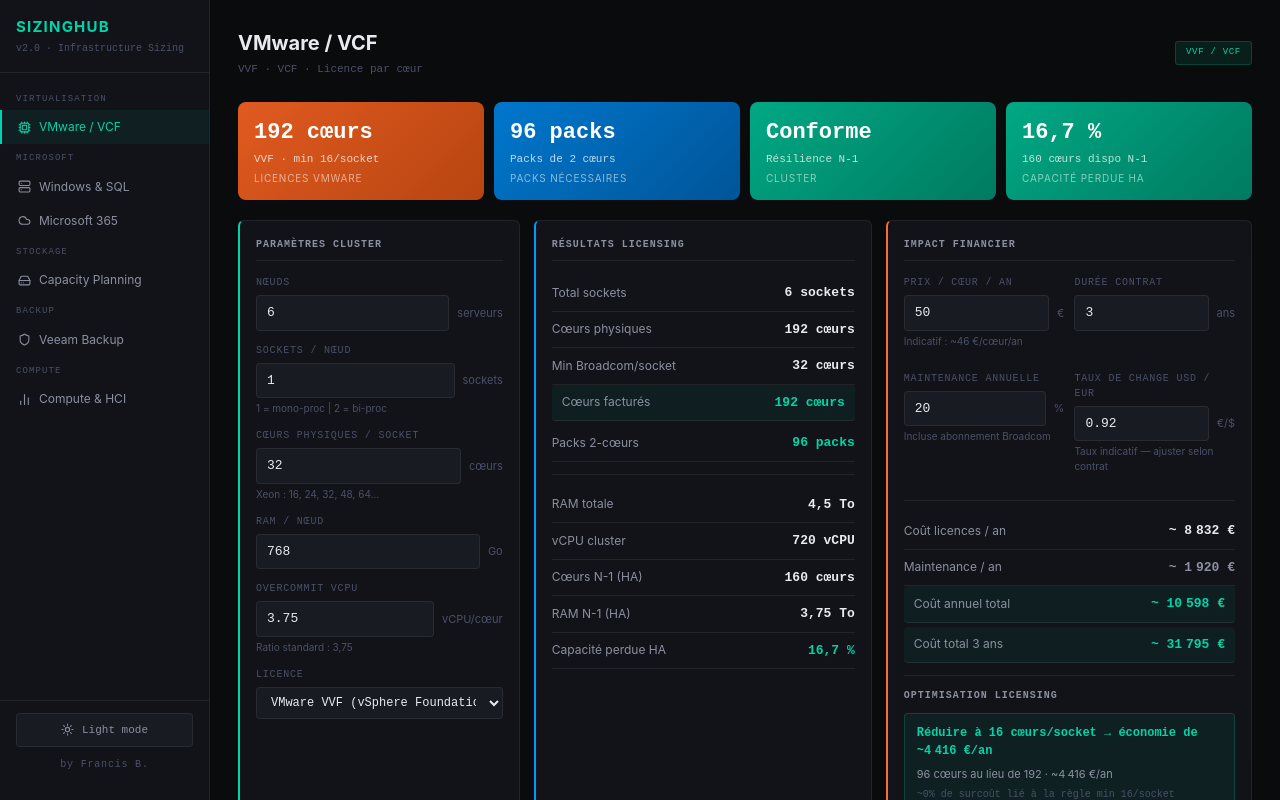
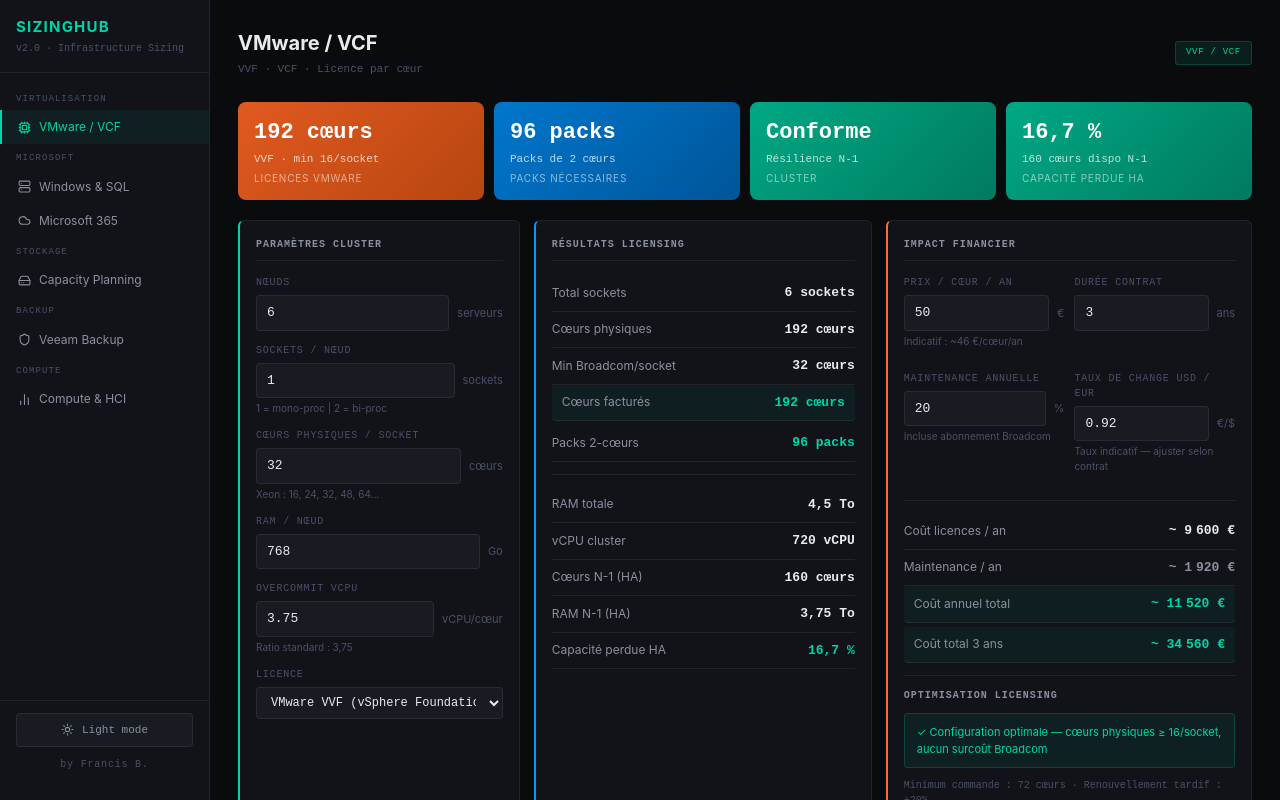
Before and after one commit to darknrall89/SizingHUB, a React (Vite) app: page / in a window 1280 px wide. Shown: the top 800 px of the page. Built offline with nearby package versions, Linux system fonts and the light colour scheme.

Commit message:
fix: VMware optimisation licensing - affichage pertinent selon surcoût réel

```diff
--- a/src/SizingHub.jsx
+++ b/src/SizingHub.jsx
@@ -166,20 +166,21 @@
     const surcharge       = totalBilled>totalPhys;
     const surPct          = totalPhys>0?Math.round(((totalBilled-totalPhys)/totalPhys)*100):0;
     const annualCost      = totalBilled*pricePerCore;
-    const annualCostEur   = Math.round(annualCost*fxRate);
+    const annualCostEur   = annualCost;
     const maintenanceCost = annualCost*(maintenancePct/100);
     const totalAnnual     = annualCost+maintenanceCost;
-    const totalAnnualEur  = Math.round(totalAnnual*fxRate);
-    const totalProjectEur = Math.round(totalAnnual*yearsTotal*fxRate);
     const totalProject    = totalAnnual*yearsTotal;
+    const totalAnnualEur  = totalAnnual;
+    const totalProjectEur = totalProject;
     const optBilled       = totalSockets*16;
     const optAnnual       = optBilled*pricePerCore;
     const savingsVsOpt    = annualCost-optAnnual;
-    const showOpt         = cores>16;
+    const showOpt         = cores < 16; // Surcoût réel seulement si CPU < 16 cœurs/socket
     return {
       totalSockets,totalPhys,billedPerSocket,totalBilled,totalRamTo,
       vcpuTotal,haRam,haCores,haVcpu,haPct,packs,surcharge,surPct,
       annualCost,annualCostEur,maintenanceCost,totalAnnual,totalProject,totalAnnualEur,totalProjectEur,
+      annualCostEur,totalAnnualEur,totalProjectEur,
       optBilled,optAnnual,savingsVsOpt,showOpt,
     };
   },[nodes,sockets,cores,ram,overcommit,pricePerCore,maintenancePct,yearsTotal,fxRate]);
@@ -306,18 +307,20 @@
           <hr style={s.divider}/>
           <div style={{fontSize:10,fontWeight:600,color:th.t2,textTransform:"uppercase",letterSpacing:"0.1em",marginBottom:10,fontFamily:"monospace"}}>Optimisation licensing</div>
           {r.showOpt?(
-            <div style={{background:"rgba(0,212,170,0.07)",border:"1px solid rgba(0,212,170,0.2)",borderRadius:4,padding:"10px 12px"}}>
-              <div style={{fontSize:12,color:th.accent,fontFamily:"monospace",fontWeight:600,marginBottom:6}}>
-                Réduire à 16 cœurs/socket → économie de ~{fmt(Math.round(r.savingsVsOpt*fxRate))} €/an
-              </div>
-              <div style={{fontSize:11,color:th.t2,marginBottom:4}}>
-                {fmt(r.optBilled)} cœurs au lieu de {fmt(r.totalBilled)} · ~{fmt(Math.round(r.optAnnual*fxRate))} €/an
-              </div>
-              <div style={{fontSize:10,color:th.t3,fontFamily:"monospace"}}>~{r.surPct}% de surcoût lié à la règle min 16/socket</div>
+            <div style={{background:"rgba(255,181,71,0.08)",border:"1px solid rgba(255,181,71,0.25)",borderRadius:4,padding:"10px 12px"}}>
+              <div style={{fontSize:12,color:"#ffb347",fontFamily:"monospace",fontWeight:600,marginBottom:6}}>
+                ⚠ CPUs à {cores} cœurs/socket — Broadcom facture 16 minimum
+              </div>
+              <div style={{fontSize:11,color:th.t2,marginBottom:6}}>
+                Vous payez {fmt(r.totalBilled)} cœurs pour {fmt(r.totalPhys)} cœurs physiques réels ({r.surPct}% de surcoût).
+              </div>
+              <div style={{padding:"6px 10px",background:th.bg2,borderRadius:3,fontSize:11,color:th.t1,fontFamily:"monospace"}}>
+                💡 Conseil : choisir des CPUs à 16 cœurs/socket vous donnerait plus de puissance au même prix Broadcom.
+              </div>
             </div>
           ):(
             <div style={{background:"rgba(0,212,170,0.07)",border:"1px solid rgba(0,212,170,0.2)",borderRadius:4,padding:"10px 12px",fontSize:11,color:th.accent}}>
-              ✓ Configuration optimale — aucun surcoût min 16/socket
+              ✓ Configuration optimale — cœurs physiques ≥ 16/socket, aucun surcoût Broadcom
             </div>
           )}
           <div style={{marginTop:10,fontSize:10,color:th.t3,fontFamily:"monospace"}}>
@@ -929,6 +932,25 @@
           })}
 
           <button onClick={addChassis} style={{...s.btn(th.accent),width:"100%",marginBottom:14}}>+ Ajouter un châssis</button>
+
+          {/* Paramètres globaux */}
+          <div style={s.card(th.accent2)}>
+            <div style={s.secTitle}>Paramètres globaux du pool</div>
+            <div style={{display:"grid",gridTemplateColumns:isMobile?"1fr":"1fr 1fr",gap:14}}>
+              <div>
+                <label style={s.label}>Ratio déduplication / compression</label>
+                <select value={String(dedup)} onChange={e=>setDedup(Number(e.target.value))} style={s.select}>
+                  {[["1","1:1 — aucune"],["1.5","1.5:1 — légère"],["2","2:1 — standard"],["3","3:1 — agressive"],["4","4:1 — maximale"],["5","5:1 — extrême"]].map(([v,l])=>
+                    <option key={v} value={v}>{l}</option>)}
+                </select>
+              </div>
+              <div>
+                <label style={s.label}>IOPS cibles (validation)</label>
+                <input type="number" min={1000} step={5000} value={iopsTarget}
+                  onChange={e=>setIopsTarget(Number(e.target.value))} style={s.input} />
+              </div>
+            </div>
+          </div>
 
 
           {/* Recommandations */}
```
